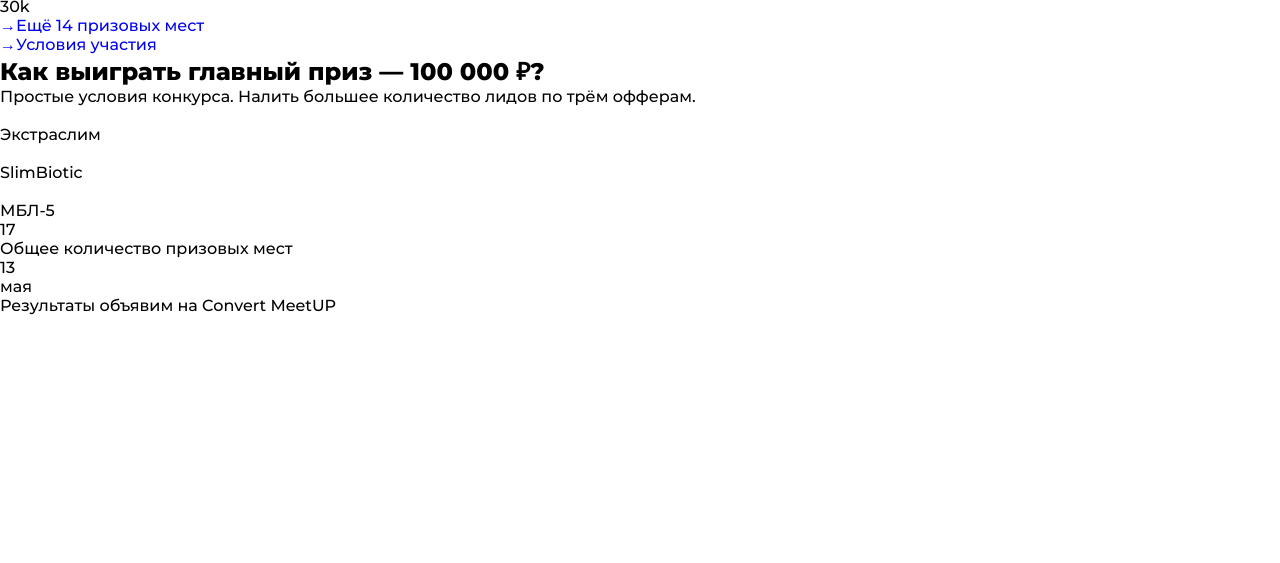
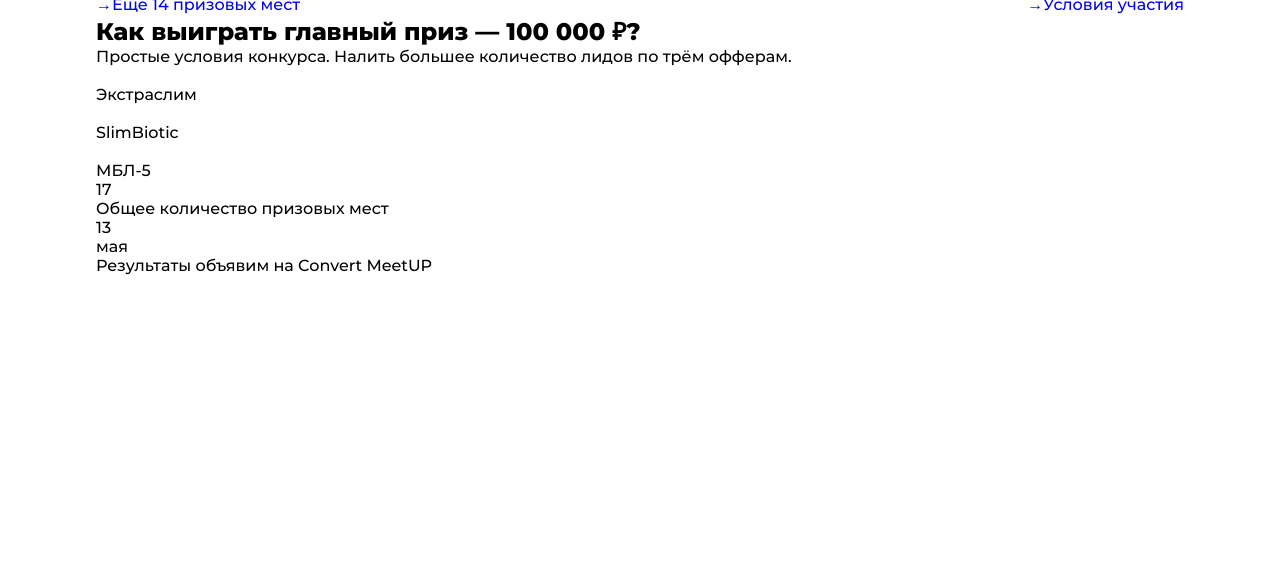
Before and after one commit to alex-lbv/test_ad1.ru, a website: page app/index.html in a window 1280 px wide. Shown: the part 237-800 px from the top of the page. Drawn offline with nearby package versions, Linux system fonts and the light colour scheme; files that its build step writes are made by us from their sources.

Commit message:
feature: add container and adds styles header

```diff
--- a/app/index.html
+++ b/app/index.html
@@ -10,6 +10,7 @@
 
 <body>
 	<header class="header">
+		<div class="container">
 			<div class="header__content header__content--top">
 				<div class="header__logo-wrap">
 					<svg width="102" height="28" viewBox="0 0 102 28" fill="none" xmlns="http://www.w3.org/2000/svg"
@@ -82,8 +83,10 @@
 					<a href="#" class="header__link">&#8594;Условия участия</a>
 				</div>
 			</div>
+		</div>
 	</header>
 	<main class="main">
+		<div class="container">
 			<section class="condition">
 			<div class="condition__title-wrap">
 				<h2 class="condition__title">Как выиграть главный приз — <span class="condition__title--green">100 000
@@ -144,7 +147,8 @@
 				<li class="result__item">
 					<div class="result__item-content">
 						<div class="result__item-number-wrap">
-							<span class="result__item-number">13<br /><span class="result__item-number--text">мая</span></span>
+							<span class="result__item-number">13<br /><span
+									class="result__item-number--text">мая</span></span>
 						</div>
 						<div class="result__item-text-wrap">
 							<p class="result__item-text">Результаты объявим на Convert MeetUP</p>
@@ -153,6 +157,7 @@
 				</li>
 			</ul>
 			</section>
+		</div>
 	</main>
 	<script src="js/script.min.js"></script>
 </body>
--- a/app/sass/components/_scaffolding.scss
+++ b/app/sass/components/_scaffolding.scss
@@ -40,3 +40,8 @@
   clip: rect(0 0 0 0);
   overflow: hidden;
 }
+
+.container {
+	max-width: 1088px;
+	margin: 0 auto;
+}
--- /dev/null
+++ b/app/sass/page/_header.scss
@@ -0,0 +1,6 @@
+.header {
+	&__content {
+		display: flex;
+		justify-content: space-between;
+	}
+}
--- a/app/sass/style.scss
+++ b/app/sass/style.scss
@@ -3,5 +3,5 @@
 @import 'components/_variables';
 @import 'components/_scaffolding';
 
-
 //  Page-section
+@import 'page/_header';
```
Lines whose indentation alone changed are shown as unchanged.
